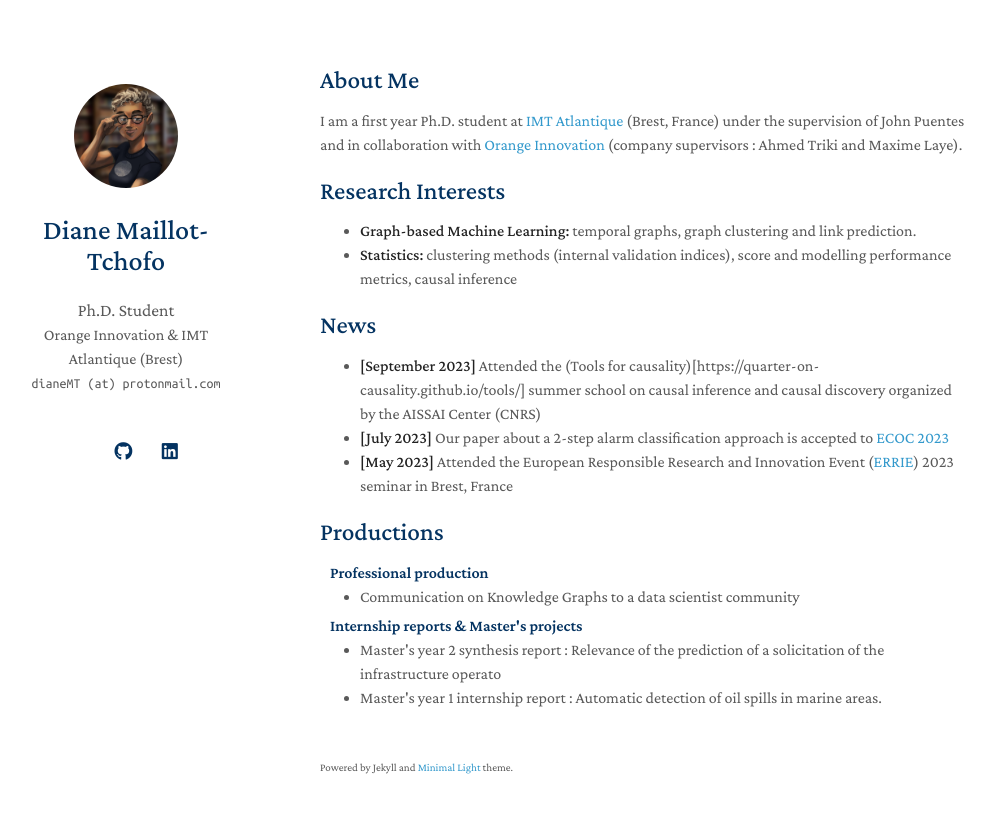
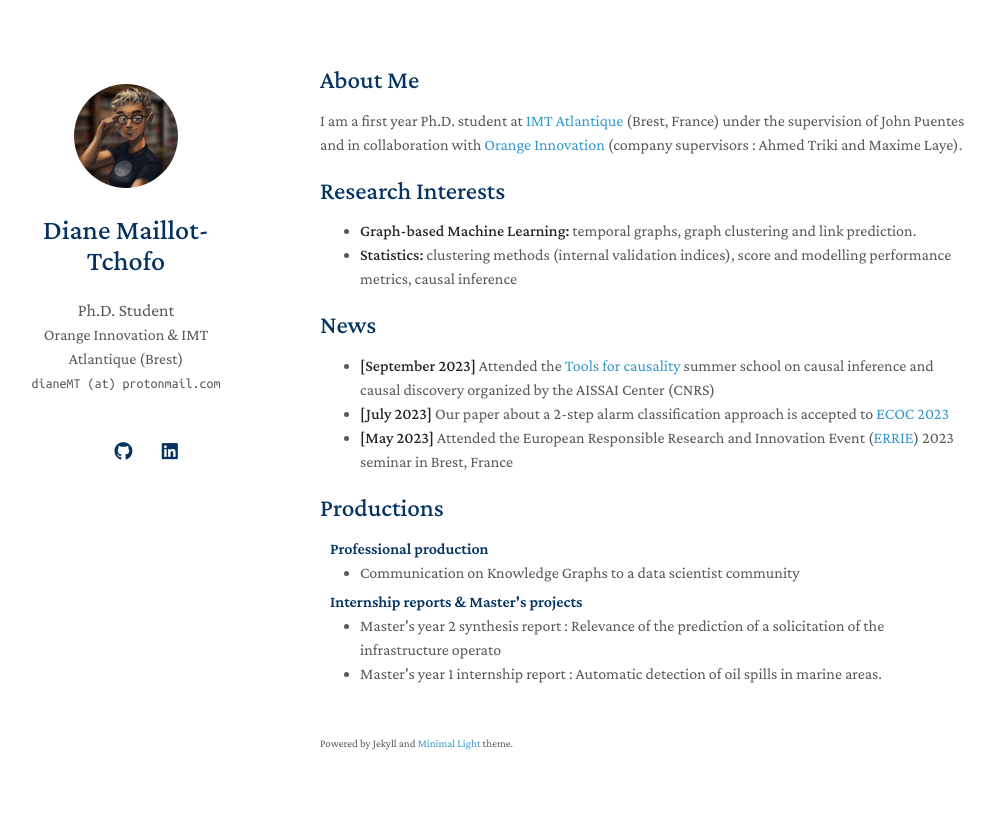
Before and after one commit to DianeMT/DianeMT.github.io, a Jekyll site: the page built from index.md, in a window 1280 px wide. Shown: the top 813 px of the page, without its empty margins (150-1145 px from the left). Built offline with Jekyll 4.4.1, drawn with Linux system fonts in a browser that asks for light colours; nearby versions of some CDN libraries; a style sheet for code colours, icons or effects is not loaded; our own code applies the rules of GitHub Pages for plain Markdown files.

Commit message:
Update index.md
typo

```diff
--- a/index.md
+++ b/index.md
@@ -14,7 +14,7 @@ I am a first year Ph.D. student at [IMT Atlantique](https://www.imt-atlantique.f
 
 ## News
 
-- **[September 2023]** Attended the (Tools for causality)[https://quarter-on-causality.github.io/tools/] summer school on causal inference and causal discovery organized by the AISSAI Center (CNRS)
+- **[September 2023]** Attended the [Tools for causality](https://quarter-on-causality.github.io/tools/) summer school on causal inference and causal discovery organized by the AISSAI Center (CNRS)
 - **[July 2023]** Our paper about a 2-step alarm classification approach is accepted to [ECOC 2023](https://ecoc2023.theiet.org/)
 - **[May 2023]** Attended the European Responsible Research and Innovation Event ([ERRIE](https://msca-bienvenue.bretagne.bzh/news/errie-2023-register-now/)) 2023 seminar in Brest, France
 
```
